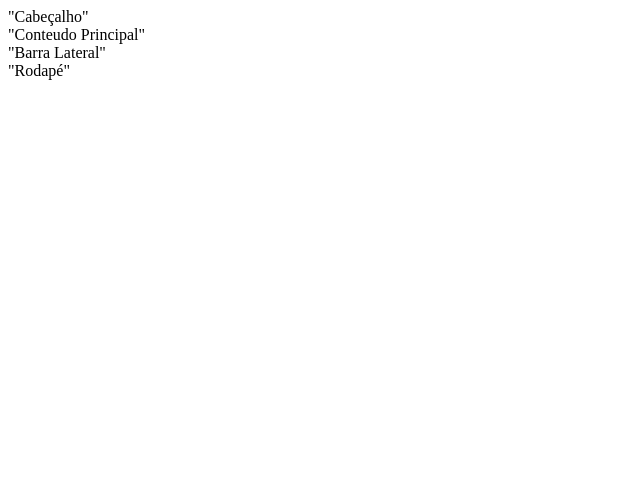
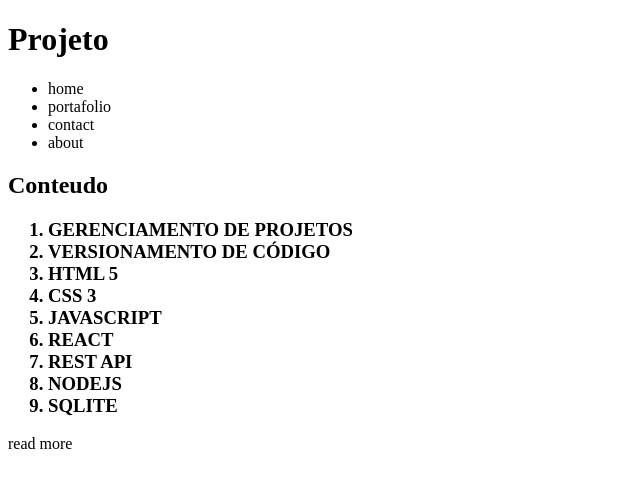
Before and after one commit to Maria-Elena-Zamora-Hernandez1991/Toti.Maria, a plain HTML site: page toti/index.html in a window 1280 px wide. Shown: the whole page, without its empty margins (0-640 px from the left). Drawn offline with Linux system fonts and the light colour scheme.

Commit message:
Se agregaron elementos

```diff
--- a/toti/index.html
+++ b/toti/index.html
@@ -6,11 +6,27 @@
     <title>Document</title>
 </head>
 <body>
-    <header>"Cabeçalho"</header>
+    <header><h1>Projeto</h1></header>
     <section>
-        <main>"Conteudo Principal"</main>
-        <aside>"Barra Lateral"</aside>
+        <nav><ul>
+            <li>home</li>
+            <li>portafolio</li>
+            <li>contact</li>
+            <li>about</li>
+        </ul></nav>
+        <main><h2>Conteudo</h2>
+        <p><h3><ol>
+            <li>GERENCIAMENTO DE PROJETOS</li>
+            <li>VERSIONAMENTO DE CÓDIGO</li>
+            <li>HTML 5</li>
+            <li>CSS 3</li>
+            <li>JAVASCRIPT</li>
+            <li>REACT</li>
+            <li>REST API</li>
+            <li>NODEJS</li>
+            <li>SQLITE</li>
+        </ol></h3></p></main>
     </section>
-    <footer>"Rodapé"</footer>
+    <footer>read more</footer>
 </body>
 </html>
```
